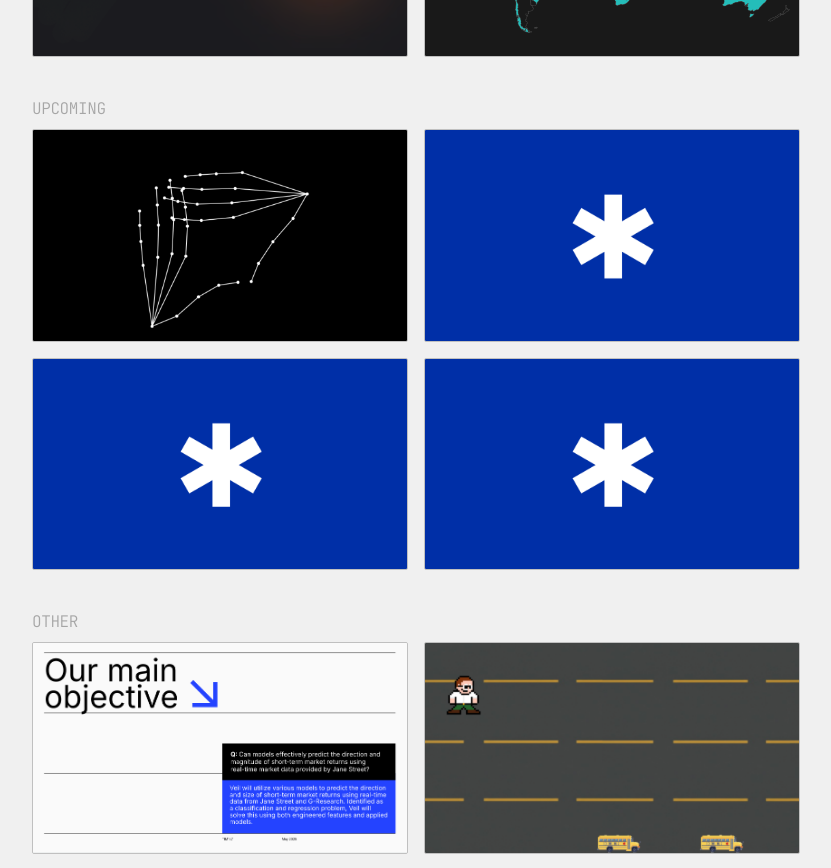
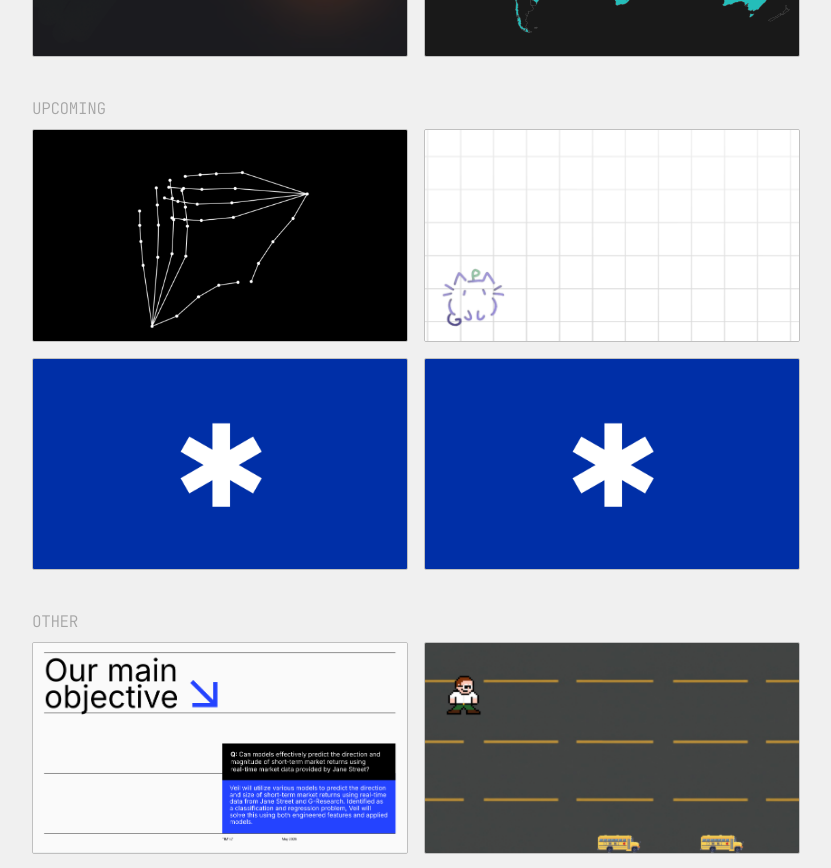
Before and after one commit to vznh/mole, a Next.js app: page / in a window 1280 px wide. Shown: the part 1140-2008 px from the top of the page, without its empty margins (224-1055 px from the left). Built offline with nearby package versions, Linux system fonts and the light colour scheme.

Commit message:
add: work preset

```diff
--- a/src/presets/work.ts
+++ b/src/presets/work.ts
@@ -94,17 +94,17 @@ export const upcoming: ProjectRowProps[] = [
   },
   {
     key: 2,
-    title: "Modular and purposely designed component library",
-    categories: ["react", "npm"],
+    title: "Language learning through assimilation",
+    categories: ["edtech", "ai", "venture"],
     imgPaths: [
-      "/images/projects/placeholder.png"
+      "/images/projects/rhetoric/1.png"
     ],
     accent: "bg-black",
   },
   {
     key: 3,
-    title: "Language learning through assimilation",
-    categories: ["edtech", "ai", "venture"],
+    title: "Modular and purposely designed component library",
+    categories: ["react", "npm"],
     imgPaths: [
       "/images/projects/placeholder.png"
     ],
```
